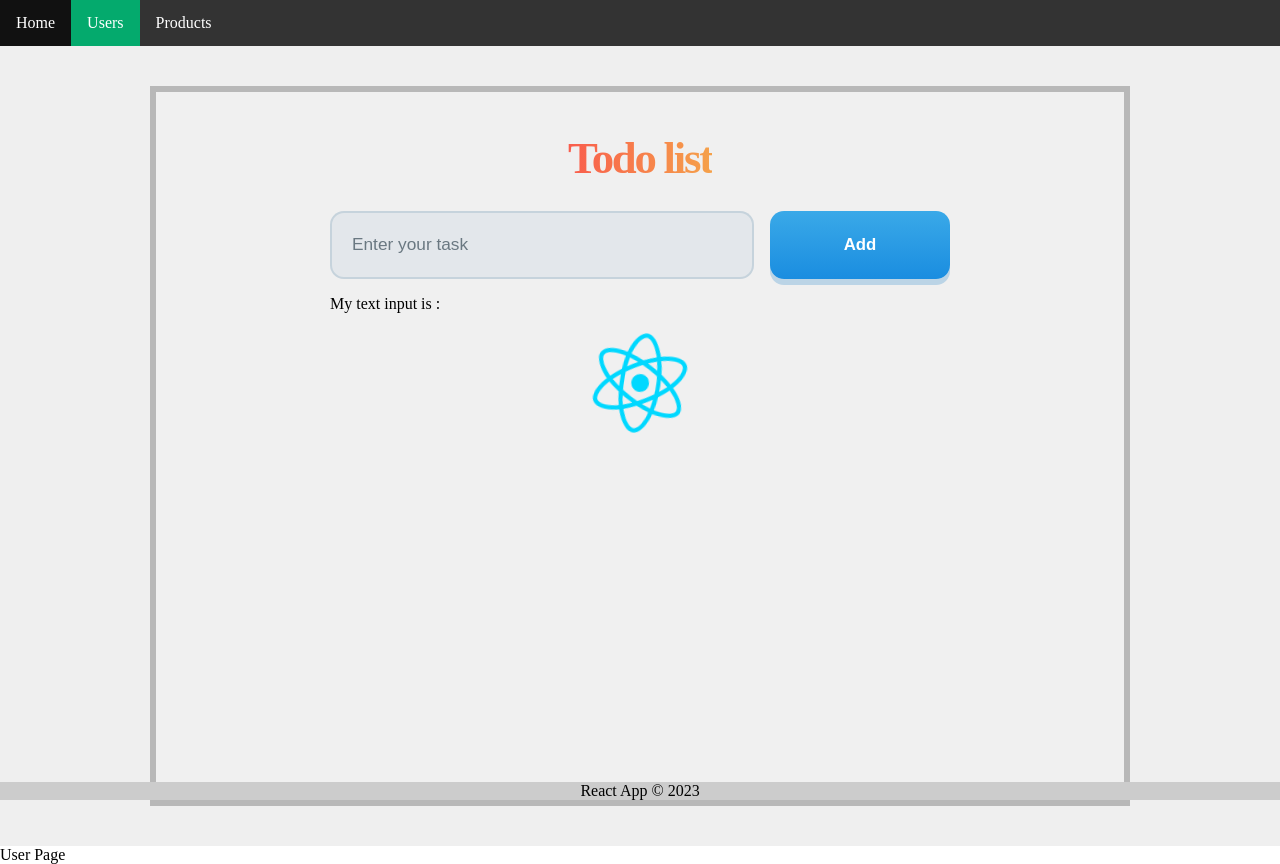
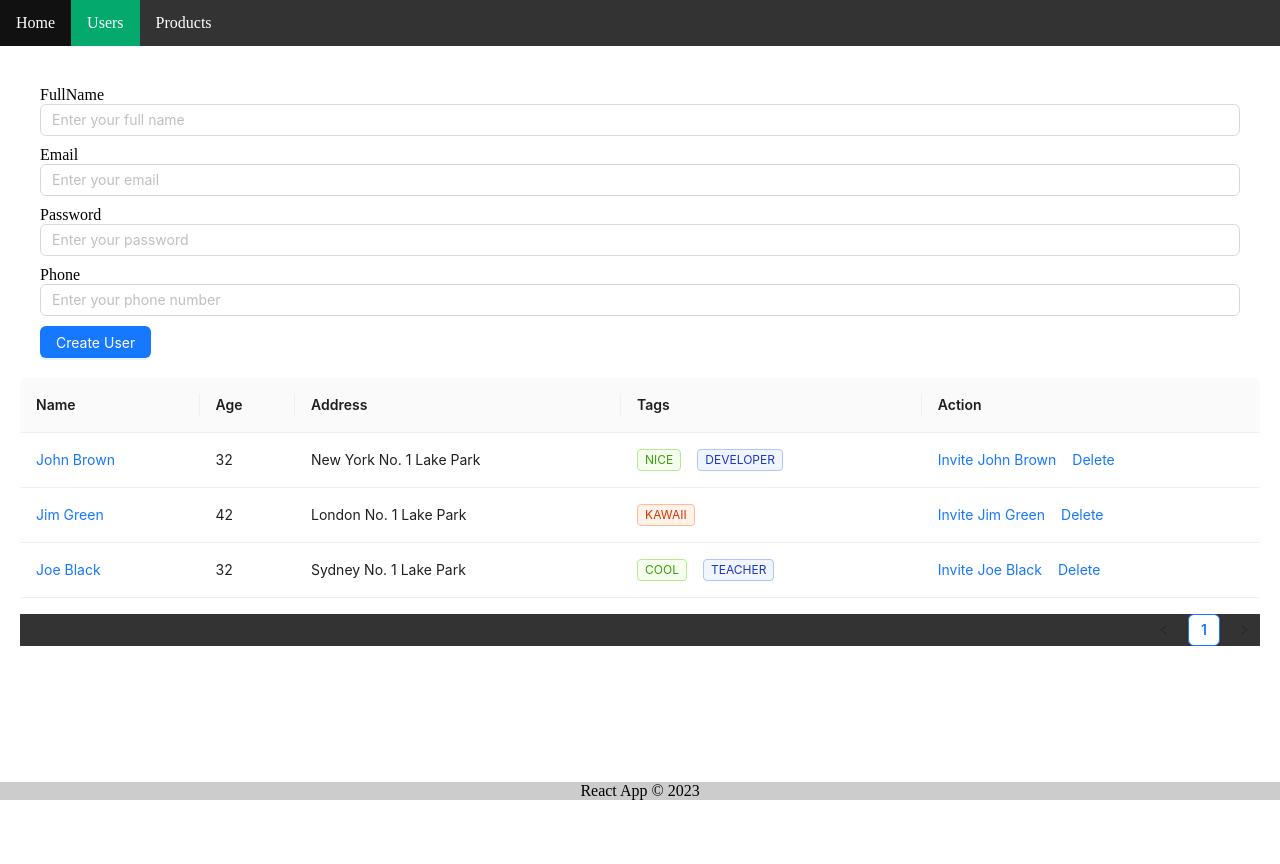
Before and after one commit to duykhoi-kt/Learn-Bacsic-ReactJS, a React (Vite) app: page /users in a window 1280 px wide. After the commit the page ends 800 px from the top, so only its background shows below. Built offline with nearby package versions, Linux system fonts and the light colour scheme.

Commit message:
video 67

```diff
--- a/package.json
+++ b/package.json
@@ -15,6 +15,8 @@
     "preview": "vite preview"
   },
   "dependencies": {
+    "@ant-design/icons": "5.3.7",
+    "antd": "5.18.1",
     "react": "18.3.1",
     "react-dom": "18.3.1",
     "react-router-dom": "6.23.1"
--- a/src/App.jsx
+++ b/src/App.jsx
@@ -1,56 +1,11 @@
-import { useState } from 'react';
 import './components/Todo/todo.css';
-import TodoData from './components/Todo/TodoData';
-import TodoNew from './components/Todo/TodoNew';
-import reactLogo from './assets/react.svg';
 import Header from './components/layout/header';
 import Footer from './components/layout/footer';
 import { Outlet } from 'react-router-dom';
-function App() {
-  const [todoList, setTodoList] = useState([
-    // { id: 1, name: "Learn React" },
-    // { id: 2, name: "Learn JavaScript" },
-    // { id: 3, name: "Learn TypeScript" },
-  ]);
-
-
-
-  const addNewTodo = (name) => {
-    const newTodo = {
-      id: todoList.length + 1,
-      name: name
-    };
-    setTodoList([...todoList, newTodo]);
-  };
-
-  // function handleDeleteTodo
-
-  const handleDeleteTodo = (id) => {
-    setTodoList(todoList.filter((item) => item.id !== id));
-  }
-
-
-
+const App = () => {
   return (
     <>
       <Header />
-      <div className="todo-page">
-        <div className="todo-container">
-          <h1 className="todo-title">Todo list</h1>
-
-          <TodoNew addNewTodo={addNewTodo} />
-          {todoList.length > 0 ?
-            <TodoData
-              handleDeleteTodo={handleDeleteTodo}
-              todoList={todoList}
-            />
-            :
-            <div>
-              <img src={reactLogo} className="react-logo" alt="React logo" />
-            </div>
-          }
-        </div>
-      </div>
       <Outlet />
       <Footer />
     </>
--- /dev/null
+++ b/src/components/Todo/TodoApp.jsx
@@ -0,0 +1,48 @@
+import TodoNew from './TodoNew';
+import reactLogo from '../../assets/react.svg';
+import TodoData from './TodoData';
+import './todo.css';
+import { useState } from 'react';
+const todoApp = () => {
+    const [todoList, setTodoList] = useState([
+        // { id: 1, name: "Learn React" },
+        // { id: 2, name: "Learn JavaScript" },
+        // { id: 3, name: "Learn TypeScript" },
+    ]);
+    const addNewTodo = (name) => {
+        const newTodo = {
+            id: todoList.length + 1,
+            name: name
+        };
+        setTodoList([...todoList, newTodo]);
+    };
+
+    // function handleDeleteTodo
+
+    const handleDeleteTodo = (id) => {
+        setTodoList(todoList.filter((item) => item.id !== id));
+    }
+
+    return (
+        <>
+            <div className="todo-page">
+                <div className="todo-container">
+                    <h1 className="todo-title">Todo list</h1>
+
+                    <TodoNew addNewTodo={addNewTodo} />
+                    {todoList.length > 0 ?
+                        <TodoData
+                            handleDeleteTodo={handleDeleteTodo}
+                            todoList={todoList}
+                        />
+                        :
+                        <div>
+                            <img src={reactLogo} className="react-logo" alt="React logo" />
+                        </div>
+                    }
+                </div>
+            </div>
+        </>
+    )
+}
+export default todoApp
--- a/src/components/Todo/TodoData.jsx
+++ b/src/components/Todo/TodoData.jsx
@@ -1,10 +1,6 @@
 import PropTypes from 'prop-types';
 
-
 const TodoData = (props) => {
-
-
-
     const { todoList, handleDeleteTodo } = props;
     return (
         <div className="todo-data">
--- a/src/components/pages/user.jsx
+++ b/src/components/pages/user.jsx
@@ -1,6 +1,12 @@
+import UserForm from "../user/userForm"
+import UserTable from "../user/userTable"
+
 const UserPage = () => {
     return (
-        <div>User Page</div>
+        <div style={{ padding: "20px" }}>
+            <UserForm />
+            <UserTable />
+        </div>
     )
 }
 
--- /dev/null
+++ b/src/components/user/userForm.jsx
@@ -0,0 +1,48 @@
+import { Button, Input } from "antd"
+import { useState } from "react";
+
+const UserForm = () => {
+    const [fullName ,setFullName] = useState("");
+    const [email,setEmail] = useState("");
+    const [password,setPassword] = useState("");
+    const [phone,setPhone] = useState("");
+    return (
+        <div className="user-form" style={{ margin: "20px" }}>
+            <div style={{ display: "flex", gap: "10px", flexDirection: "column" }}>
+                <div>
+                    <span>FullName</span>
+                    <Input placeholder="Enter your full name"
+                    value={fullName}
+                    onChange={(e) => setFullName(e.target.value)}>
+
+                    </Input>
+                </div>
+                <div>
+                    <span>Email</span>
+                    <Input placeholder="Enter your email"
+                    value={email}
+                    onChange={(e) => setEmail(e.target.value)}
+                    ></Input>
+                </div>
+                <div>
+                    <span>Password</span>
+                    <Input placeholder="Enter your password" type="password"
+                    value={password}
+                    onChange={(e) => setPassword(e.target.value)}
+                    ></Input>
+                </div>
+                <div>
+                    <span>Phone</span>
+                    <Input placeholder="Enter your phone number"
+                    value={phone}
+                    onChange={(e) => setPhone(e.target.value)}
+                    ></Input>
+                </div>
+                <div>
+                    <Button type="primary">Create User</Button>
+                </div>
+            </div>
+        </div>
+    )
+}
+export default UserForm
--- /dev/null
+++ b/src/components/user/userTable.jsx
@@ -0,0 +1,80 @@
+import { Table, Tag, Space, Flex } from 'antd';
+
+const UserTable = () => {
+    const columns = [
+        {
+            title: 'Name',
+            dataIndex: 'name',
+            key: 'name',
+            render: text => <a>{text}</a>,
+        },
+        {
+            title: 'Age',
+            dataIndex: 'age',
+            key: 'age',
+        },
+        {
+            title: 'Address',
+            dataIndex: 'address',
+            key: 'address',
+        },
+        {
+            title: 'Tags',
+            key: 'tags',
+            dataIndex: 'tags',
+            render: (_, { tags }) => (
+                <Flex gap="small" align="center" wrap>
+                    {tags.map(tag => {
+                        let color = tag.length > 5 ? 'geekblue' : 'green';
+                        if (tag === 'kawaii') {
+                            color = 'volcano';
+                        }
+                        return (
+                            <Tag color={color} key={tag}>
+                                {tag.toUpperCase()}
+                            </Tag>
+                        );
+                    })}
+                </Flex>
+            ),
+        },
+        {
+            title: 'Action',
+            key: 'action',
+            render: (_, record) => (
+                <Space size="middle">
+                    <a>Invite {record.name}</a>
+                    <a>Delete</a>
+                </Space>
+            ),
+        },
+    ];
+
+    const data = [
+        {
+            key: '1',
+            name: 'John Brown',
+            age: 32,
+            address: 'New York No. 1 Lake Park',
+            tags: ['nice', 'developer'],
+        },
+        {
+            key: '2',
+            name: 'Jim Green',
+            age: 42,
+            address: 'London No. 1 Lake Park',
+            tags: ['kawaii'],
+        },
+        {
+            key: '3',
+            name: 'Joe Black',
+            age: 32,
+            address: 'Sydney No. 1 Lake Park',
+            tags: ['cool', 'teacher'],
+        },
+    ];
+
+    return <Table columns={columns} dataSource={data} />;
+};
+
+export default UserTable;
--- a/src/main.jsx
+++ b/src/main.jsx
@@ -10,11 +10,16 @@
 import UserPage from './components/pages/user.jsx';
 import ProductPage from './components/pages/product.jsx';
 import '/src/components/style/global.css'
+import TodoApp from './components/Todo/TodoApp.jsx';
 const router = createBrowserRouter([
   {
     path: "/",
     element: <App />,
     children: [
+      {
+        index: true,
+        element: <TodoApp />
+      },
       {
         path: "/users",
         element: <UserPage />
```
Also changed, not shown: 1 other file (tests, documents, lock files or other folders).
